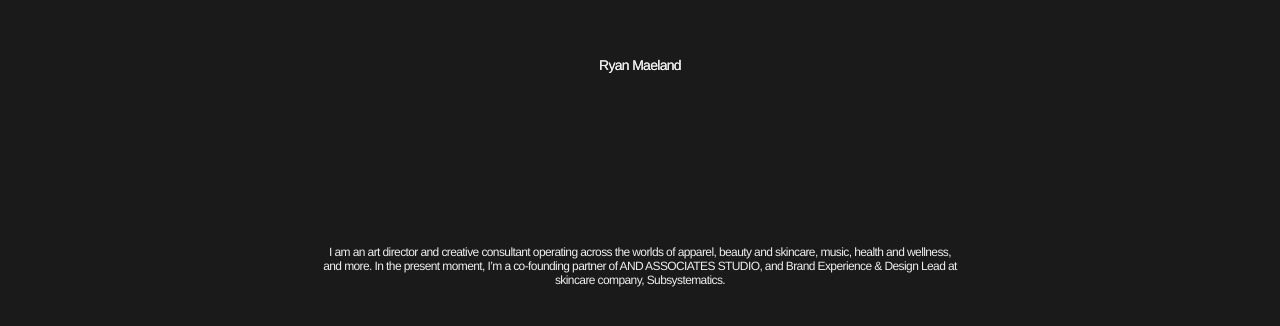
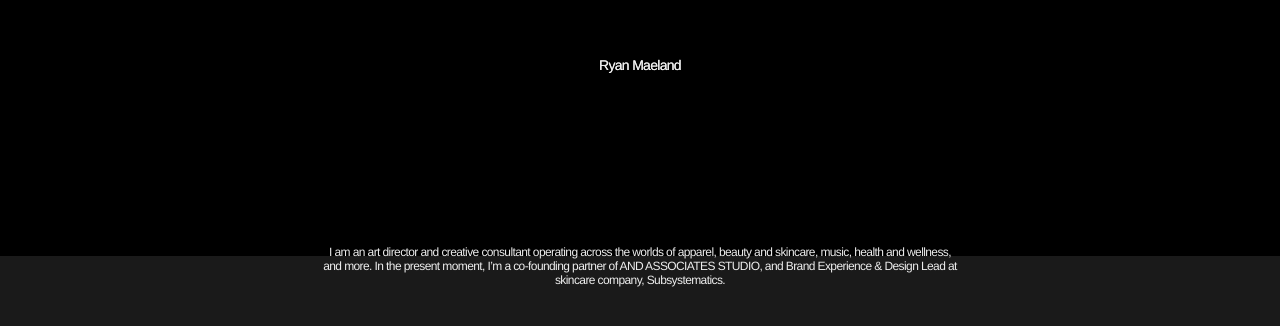
Before and after one commit to and-associates/rm-homepage-production, a website: page index.html in a window 1280 px wide. Shown: the part 344-670 px from the top of the page. Drawn offline with Linux system fonts and the light colour scheme; a web font is replaced by a local one.

Commit message:
.about div changes

```diff
--- a/index.html
+++ b/index.html
@@ -44,6 +44,8 @@
             .about {
                 display: flex;
                 text-align: left;
+                width: 100%;
+                height: 600px;
             }
 
             ::selection {
```
